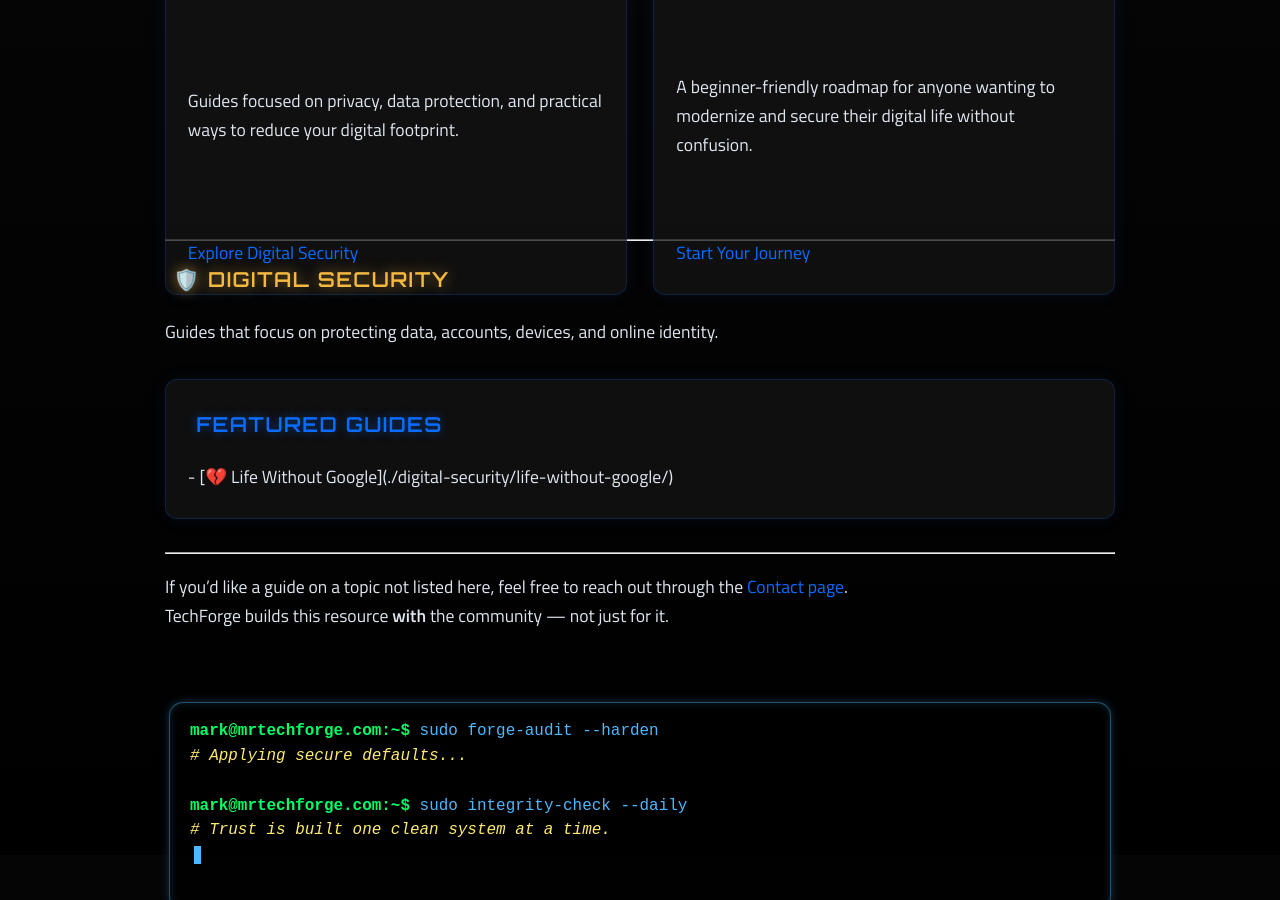
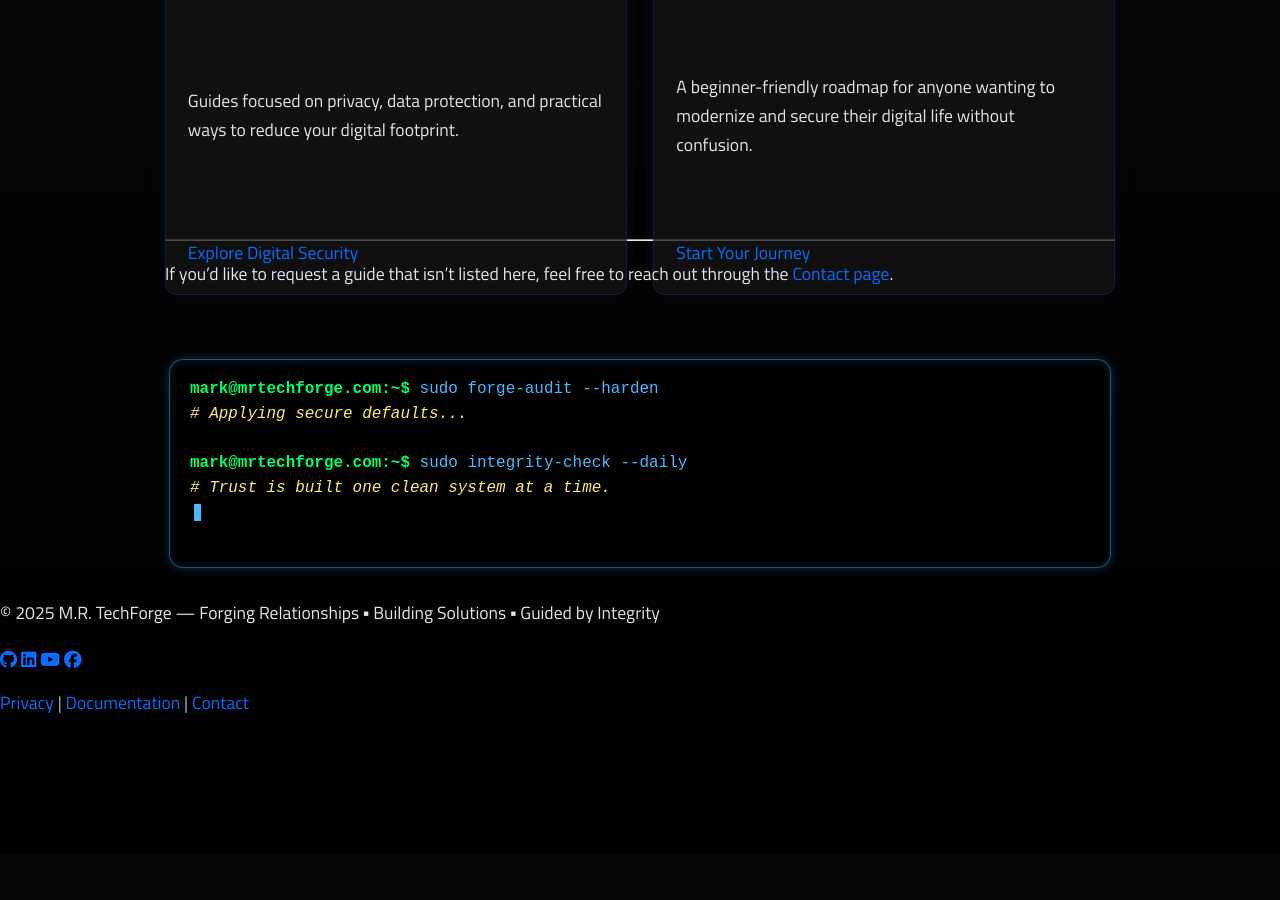
Before and after one commit to markisrt4/mrtechforge.github.io, a Jekyll site: the page built from guides/index.md, in a window 1280 px wide and 900 px high, scrolled down 945 px. Built offline with Jekyll 4.4.1, drawn with Linux system fonts in a browser that asks for light colours; after the commit the page ends 1662 px from its top, so only the background shows below that; some of the changed text lies outside the part shown.

Commit message:
Update index.md

```diff
--- a/guides/index.md
+++ b/guides/index.md
@@ -5,7 +5,7 @@ permalink: /guides/
 ---
 
 <div class="doc-hero">
-  <h1 class="doc-title">Forge Guides</h1>
+  <h1 class="doc-title">MRTF Guides</h1>
   <p class="doc-tagline">Clear, practical guides to help you build a safer, smarter digital life.</p>
 </div>
 
@@ -38,31 +38,7 @@ They are **actionable guides** that align with the TechForge mission:
     <a href="/guides/start-here/" class="btn-glow">Start Your Journey</a>
   </div>
 
-  <!-- Future categories go here -->
-  <!--
-  <div class="forge-card">
-    <h3>💻 Linux & Open Tech</h3>
-    <p>Beginner-friendly guides to Linux, open-source tools, and privacy-respecting software.</p>
-    <a href="/guides/linux/" class="btn-glow">Learn Linux</a>
-  </div>
-  -->
-
 </div>
 
 ---
-
-### 🛡️ Digital Security
-
-Guides that focus on protecting data, accounts, devices, and online identity.
-
-<div class="forge-card">
-  <h3>Featured Guides</h3>
-
-  - [💔 Life Without Google](./digital-security/life-without-google/)
-
-</div>
-
----
-
-If you’d like a guide on a topic not listed here, feel free to reach out through the [Contact page](/contact/).
-TechForge builds this resource **with** the community — not just for it.
+If you'd like to request a guide that isn’t listed here, feel free to reach out through the <a href="/contact/">Contact page</a>.
```
